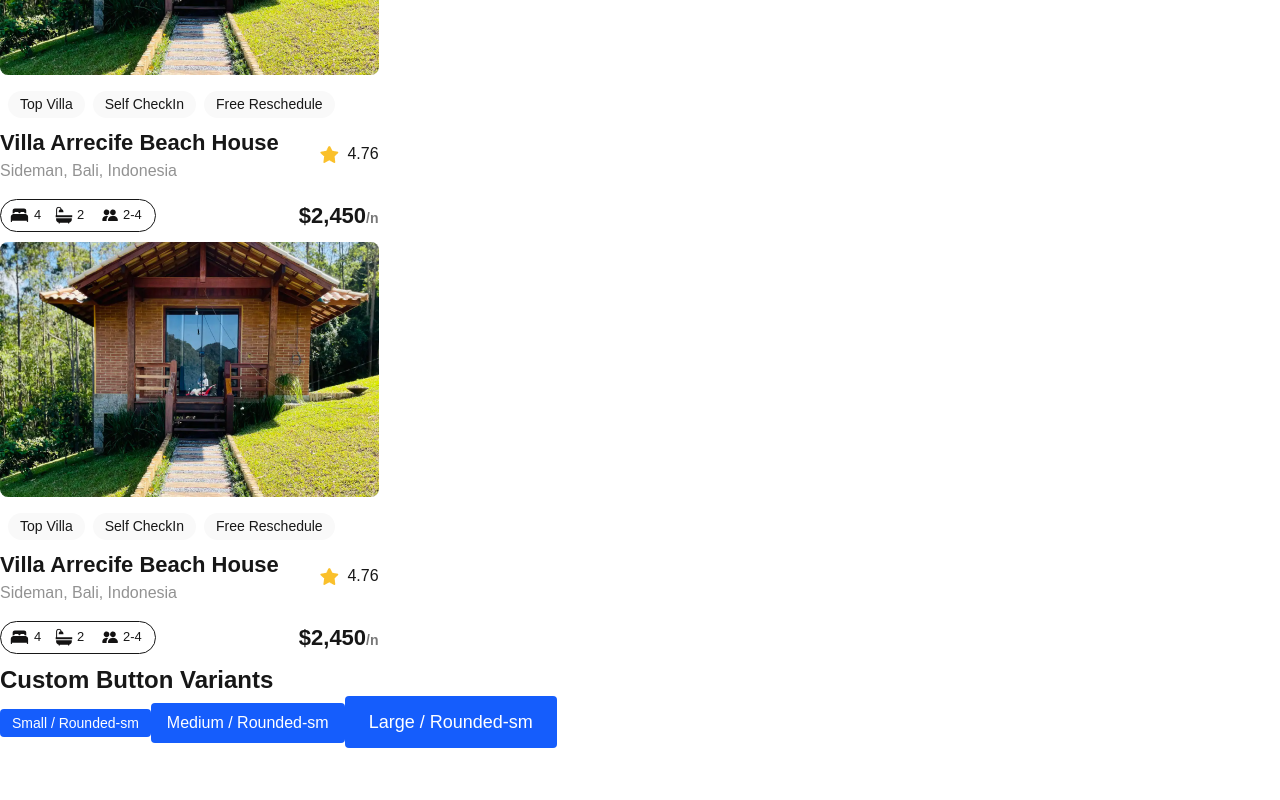
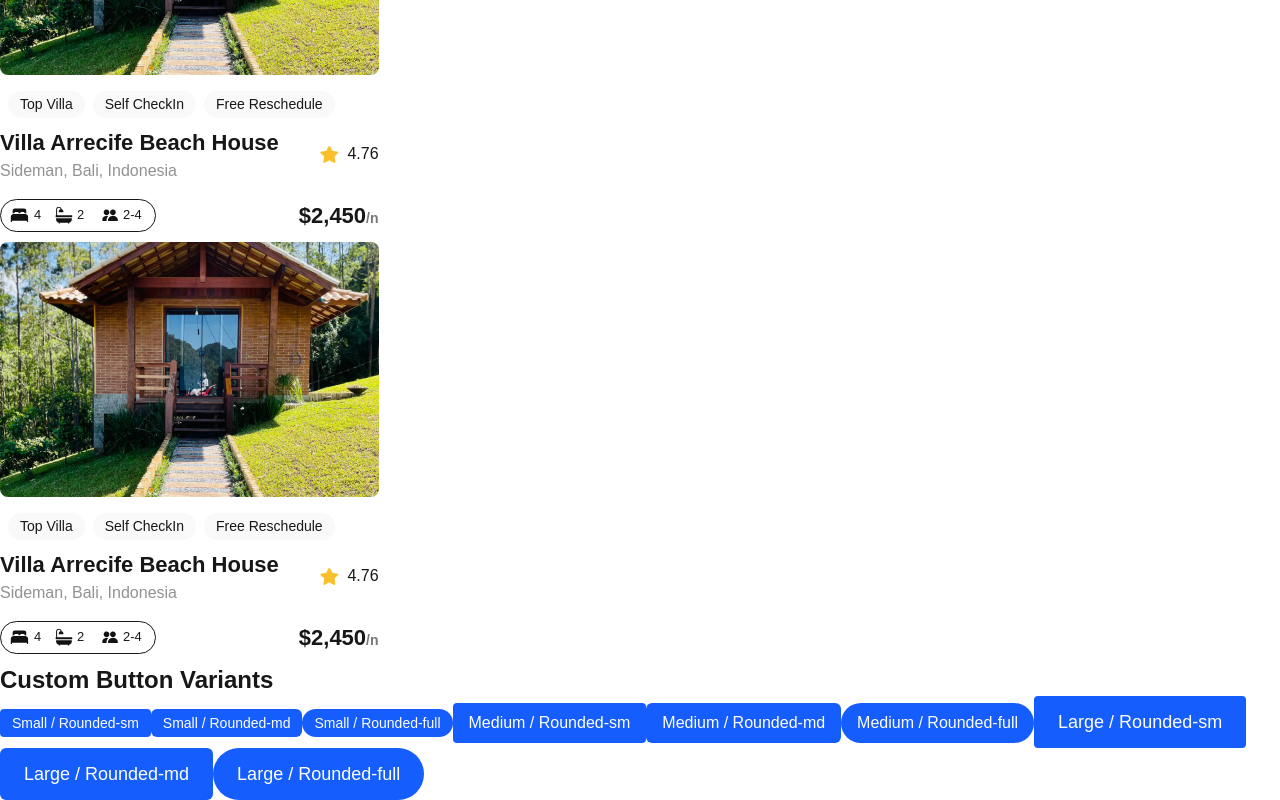
Before and after one commit to AmbAntony/alx-project-0x00-setup, a Next.js app in the folder alx-project-0x00/: page /landing in a window 1280 px wide. Shown: the part 630-1430 px from the top of the page. Before the commit the page ends 1378 px from the top, so only its background shows below. Built offline with nearby package versions, Linux system fonts and the light colour scheme.

Commit message:
Next.js-based project designed to teach the fundamentals of building modern web applications using React, TypeScript, and Next.js

```diff
--- a/alx-project-0x00/components/Button.tsx
+++ b/alx-project-0x00/components/Button.tsx
@@ -1,25 +1,14 @@
 import React from "react";
 import {ButtonProps} from '@/interfaces/index';
 
-const sizeClasses = {
-    small: 'text-sm px-3 py-1',
-    medium: 'text-base px-4 py-2',
-    large: 'text-lg px-6 py-3',
+const Button: React.FC<ButtonProps> = ({ title, styles }) => {
+  return (
+    <button
+      className={`bg-blue-600 text-white ${styles} hover:bg-blue-700 transition`}
+    >
+      {title}
+    </button>
+  );
 };
 
-const Button: React.FC<ButtonProps> = ({
-    title,
-    size = 'medium',
-    shape = 'rounded-md',
-    className = '',
-}) => {
-    return (
-        <button
-         className={`bg-blue-600 text-white ${sizeClasses[size]} ${shape} ${className} hover:bg-blue-700 transition`}
-        >
-            {title}
-        </button>
-    )
-}
-
 export default Button;
--- a/alx-project-0x00/interfaces/index.ts
+++ b/alx-project-0x00/interfaces/index.ts
@@ -4,7 +4,6 @@ export interface PillProps {
 
 export interface ButtonProps {
     title: string;
-    size?: 'small' | 'medium' | 'large';
-    shape?: 'rounded-sm' | 'rounded-md' | 'rounded-full'
-    className?: string;
+    styles: string;
+
 }
--- a/alx-project-0x00/pages/landing.tsx
+++ b/alx-project-0x00/pages/landing.tsx
@@ -13,17 +13,20 @@ const Landing: React.FC =  () => {
 
       <h1 className="text-2xl font-bold">Custom Button Variants</h1>
 
-
         {/* Small */}
-        <Button title="Small / Rounded-sm" size="small" shape="rounded-sm" />
-
+        <Button title="Small / Rounded-sm" styles="text-sm px-3 py-1 rounded-sm" />
+        <Button title="Small / Rounded-md" styles="text-sm px-3 py-1 rounded-md" />
+        <Button title="Small / Rounded-full" styles="text-sm px-3 py-1 rounded-full" />
 
         {/* Medium */}
-        <Button title="Medium / Rounded-sm" size="medium" shape="rounded-sm" />
-
+        <Button title="Medium / Rounded-sm" styles="text-base px-4 py-2 rounded-sm" />
+        <Button title="Medium / Rounded-md" styles="text-base px-4 py-2 rounded-md" />
+        <Button title="Medium / Rounded-full" styles="text-base px-4 py-2 rounded-full" />
 
         {/* Large */}
-        <Button title="Large / Rounded-sm" size="large" shape="rounded-sm" />
+        <Button title="Large / Rounded-sm" styles="text-lg px-6 py-3 rounded-sm" />
+        <Button title="Large / Rounded-md" styles="text-lg px-6 py-3 rounded-md" />
+        <Button title="Large / Rounded-full" styles="text-lg px-6 py-3 rounded-full" />
 
     </div>
 
```
